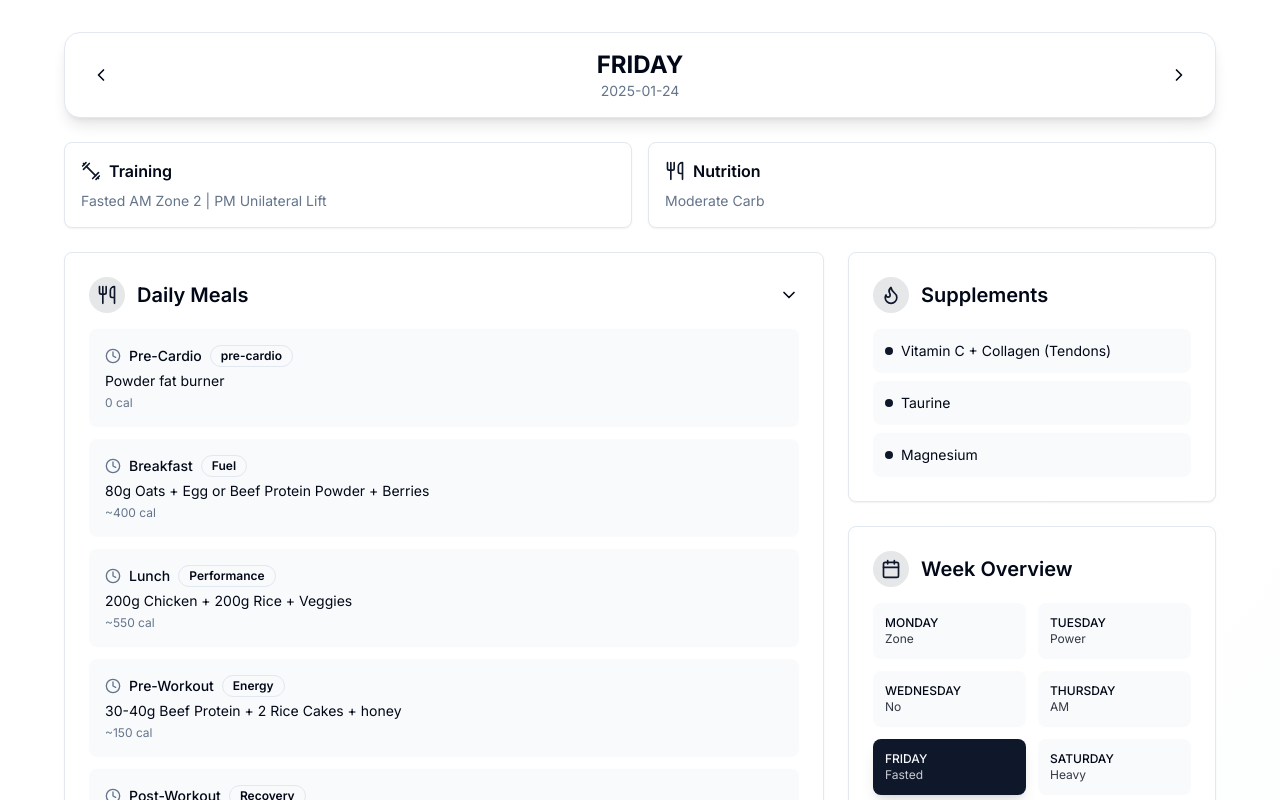
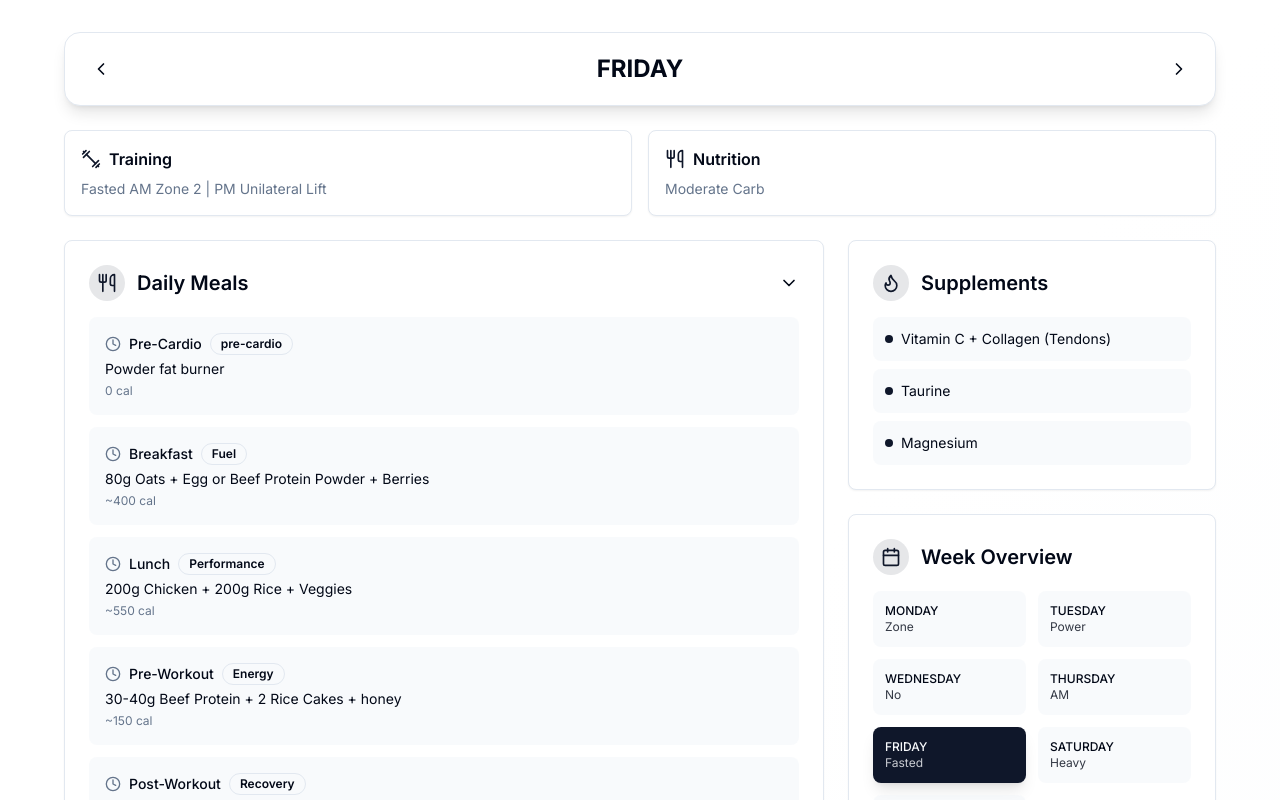
Before and after one commit to sameerhaque/fitness, a Next.js app: page / in a window 1280 px wide. Shown: the top 800 px of the page. Built offline with nearby package versions, Linux system fonts and the light colour scheme.

Commit message:
Removes date property from day plan
The date property is not needed within the day plan objects as this information is not used by the application.
Removing it simplifies the data structure.

```diff
--- a/components/workout-diet-tracker.tsx
+++ b/components/workout-diet-tracker.tsx
@@ -39,7 +39,6 @@ interface WorkoutSession {
 
 interface DayPlan {
   day: string;
-  date: string;
   training: string;
   nutrition: string;
   meals: Meal[];
@@ -52,7 +51,6 @@ interface DayPlan {
 const weekPlan: DayPlan[] = [
   {
     day: "MONDAY",
-    date: "2025-01-20",
     training: "Zone 2 Cardio + Sauna",
     nutrition: "High Carb / Hydration",
     meals: [
@@ -75,7 +73,6 @@ const weekPlan: DayPlan[] = [
   },
   {
     day: "TUESDAY",
-    date: "2025-01-21",
     training: "Power & Rotation (Push)",
     nutrition: "Moderate Carb / High Protein",
     meals: [
@@ -106,7 +103,6 @@ const weekPlan: DayPlan[] = [
   },
   {
     day: "WEDNESDAY",
-    date: "2025-01-22",
     training: "No Zone 2 / Flow and speed",
     nutrition: "support recovery, joint health, and CNS freshness",
     meals: [
@@ -131,7 +127,6 @@ const weekPlan: DayPlan[] = [
   },
   {
     day: "THURSDAY",
-    date: "2025-01-23",
     training: "AM Cardio only",
     nutrition: "fat loss + leg freshness",
     meals: [
@@ -159,7 +154,6 @@ const weekPlan: DayPlan[] = [
   },
   {
     day: "FRIDAY",
-    date: "2025-01-24",
     training: "Fasted AM Zone 2 | PM Unilateral Lift",
     nutrition: "Moderate Carb",
     meals: [
@@ -192,7 +186,6 @@ const weekPlan: DayPlan[] = [
   },
   {
     day: "SATURDAY",
-    date: "2025-01-25",
     training: "Heavy Legs (Hypertrophy)",
     nutrition: "PM Heavy Hypertrophy Lift",
     meals: [
@@ -223,7 +216,6 @@ const weekPlan: DayPlan[] = [
   },
   {
     day: "SUNDAY",
-    date: "2025-01-26",
     training: "FULL REST 8-10k casual walk only",
     nutrition: "Detox / Digestion",
     meals: [
@@ -277,7 +269,6 @@ export function WorkoutDietTracker() {
           </Button>
           <div className="flex-1 text-center">
             <h2 className="text-2xl font-bold">{currentDay.day}</h2>
-            <p className="text-sm text-muted-foreground">{currentDay.date}</p>
           </div>
           <Button variant="ghost" size="icon" onClick={handleNextDay}>
             <ChevronRight className="w-5 h-5" />
```
